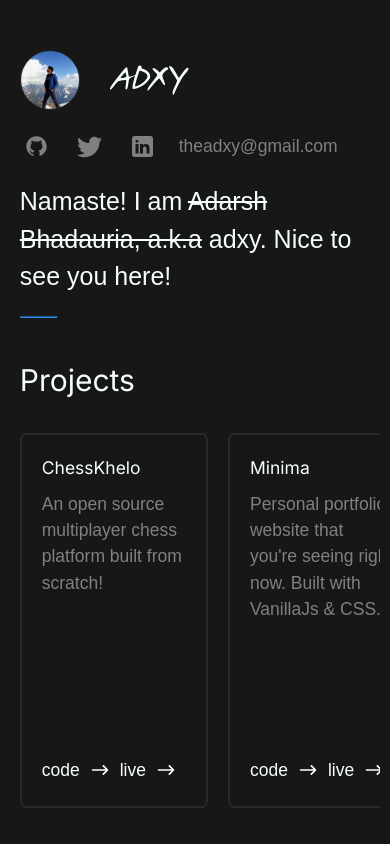
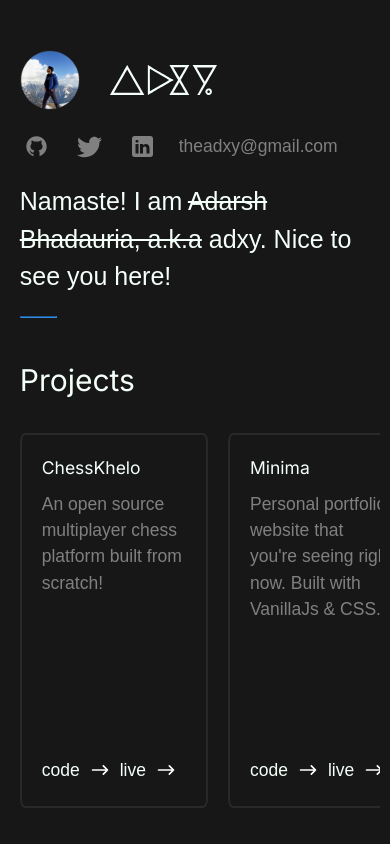
Before and after one commit to adxy/minima, a website built with Parcel: page index.html in a window 390 px wide. Shown: the top 844 px of the page. Built offline with nearby package versions, Linux system fonts and the light colour scheme; no server answers; a web font is replaced by a local one.

Commit message:
update logo

```diff
--- a/index.html
+++ b/index.html
@@ -16,7 +16,7 @@
       <div class="parent-container">
         <section class="section-user">
           <img class="avatar" src="/public/images/avatar.png"/>
-          <img class="name" src="/public/images/adxy.svg">
+          <img class="logo" src="/public/images/adxy-logo.svg">
         </section>
         <section class="section-social">
           <a class="social-icon-bg github">
--- a/styles.css
+++ b/styles.css
@@ -57,8 +57,8 @@ a {
   margin: var(--margin-small);
 }
 
-.name {
-  height: 1.4rem;
+.logo {
+  height: 1.2rem;
   margin-left: var(--margin);
 }
 
@@ -303,7 +303,7 @@ hr {
   .avatar{
     height: 2rem;
   }
-  .name {
+  .logo {
     height: 1rem;
   }
 }
```
Also changed, not shown: public/images/adxy-logo.svg (added), public/images/adxy.svg (deleted).
